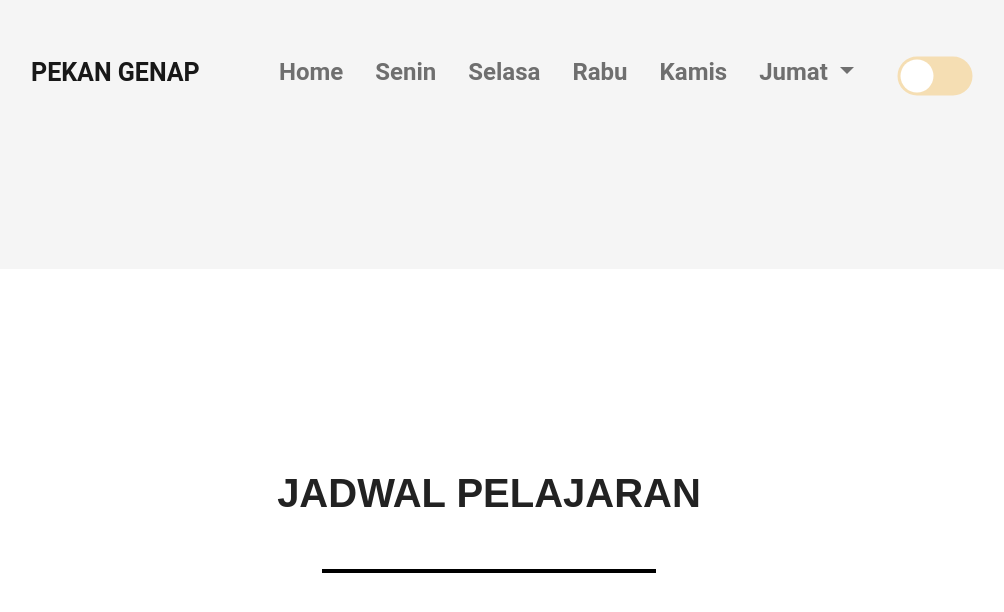
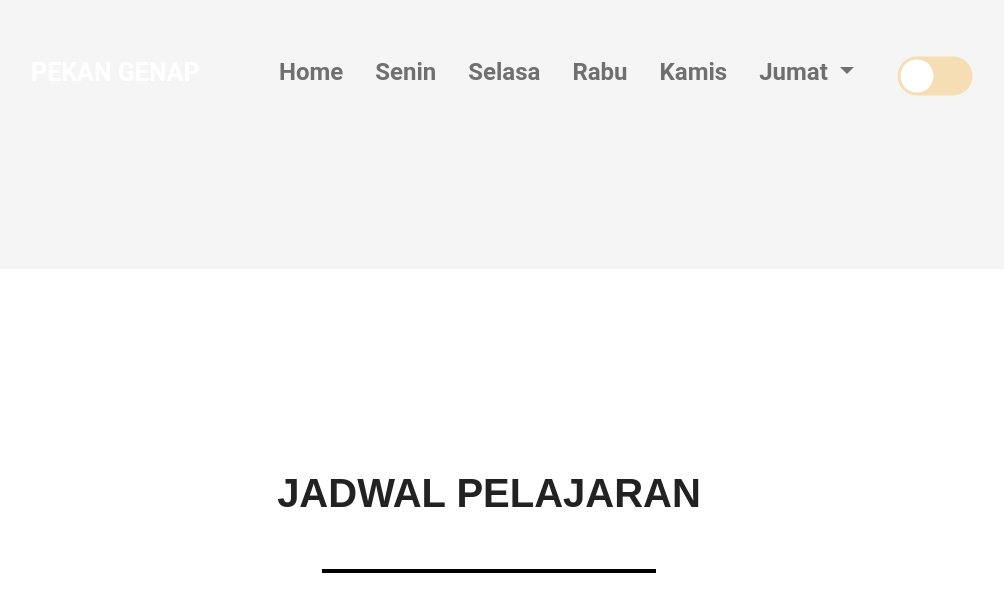
Before and after one commit to jadwal-pelajaran/X-IPA, a plain HTML site: page index.html in a window 1280 px wide. Shown: the top 612 px of the page, without its empty margins (151-1155 px from the left). Drawn offline with nearby package versions, Linux system fonts and the light colour scheme.

Commit message:
Update index.html

```diff
--- a/index.html
+++ b/index.html
@@ -68,7 +68,7 @@
             width: 30%;
         }
 
-        body.dark-theme .nav-link {
+        body.dark-theme .nav-link, .logo {
             font-weight: 600;
             color: white!important;
             font-size: x-large;
```
